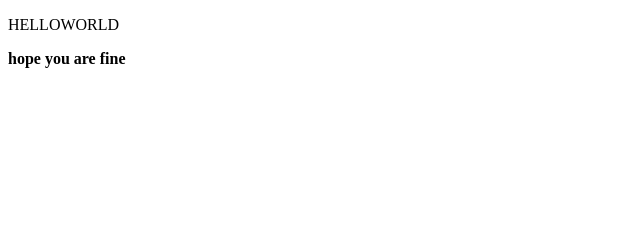
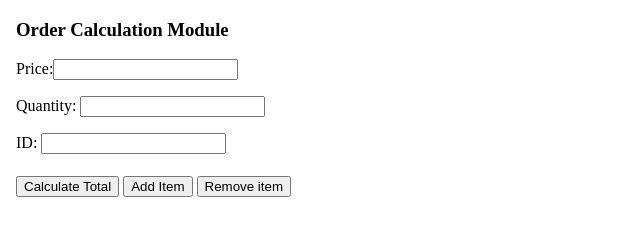
Before and after one commit to RachaelMuthoni/It-is-fun, a plain HTML site: page index.html in a window 1280 px wide. Shown: the whole page, without its empty margins (0-640 px from the left). Drawn offline with Linux system fonts and the light colour scheme.

Commit message:
third commit

```diff
--- a/index.html
+++ b/index.html
@@ -1,9 +1,27 @@
 <!DOCTYPE html>
 <head>
-    <title>My project</title>
+    <title>Griffin Code Challenge</title>
 </head>
-<body>
-    <p>HELLOWORLD</p>
-    <b>hope you are fine</b>
+<body><main style="margin: 8px;">
+    <div class="container-fluid">
+        <div class="card">
+            <div class="card-header">
+                <h3>Order Calculation Module</h3>
+            </div>
+                <div class="card-body">
+                    <p>Price:<input type="number" id="price" class="formcontrol" min="0" step="1" required></p>
+                    <p>Quantity: <input type="number" id="quantity" class="formcontrol" min="0" step="1"></p>
+                    <p>ID: <input type="number" id="id" class="formcontrol" min="0" required></p>
+                    <p><h4 id="GrandTotalofOrder"></h4></p>
+                    <p><h4 id="GrandTotalincludingDiscounts"></h4></p>
+                    <button type="button" class="btn btn-outline-primary" id="btn1">Calculate Total</button>
+                    <button type="button" class="btn btn-outline-primary" id="btn2">Add Item</button>
+                    <button type="button" class="btn btn-outline-primary" id="btn3">Remove item</button>
+                </div>
+        </div>
+    </div>
+
+</main>
+<script src="script.js"></script>
 </body>
 </html>
```
